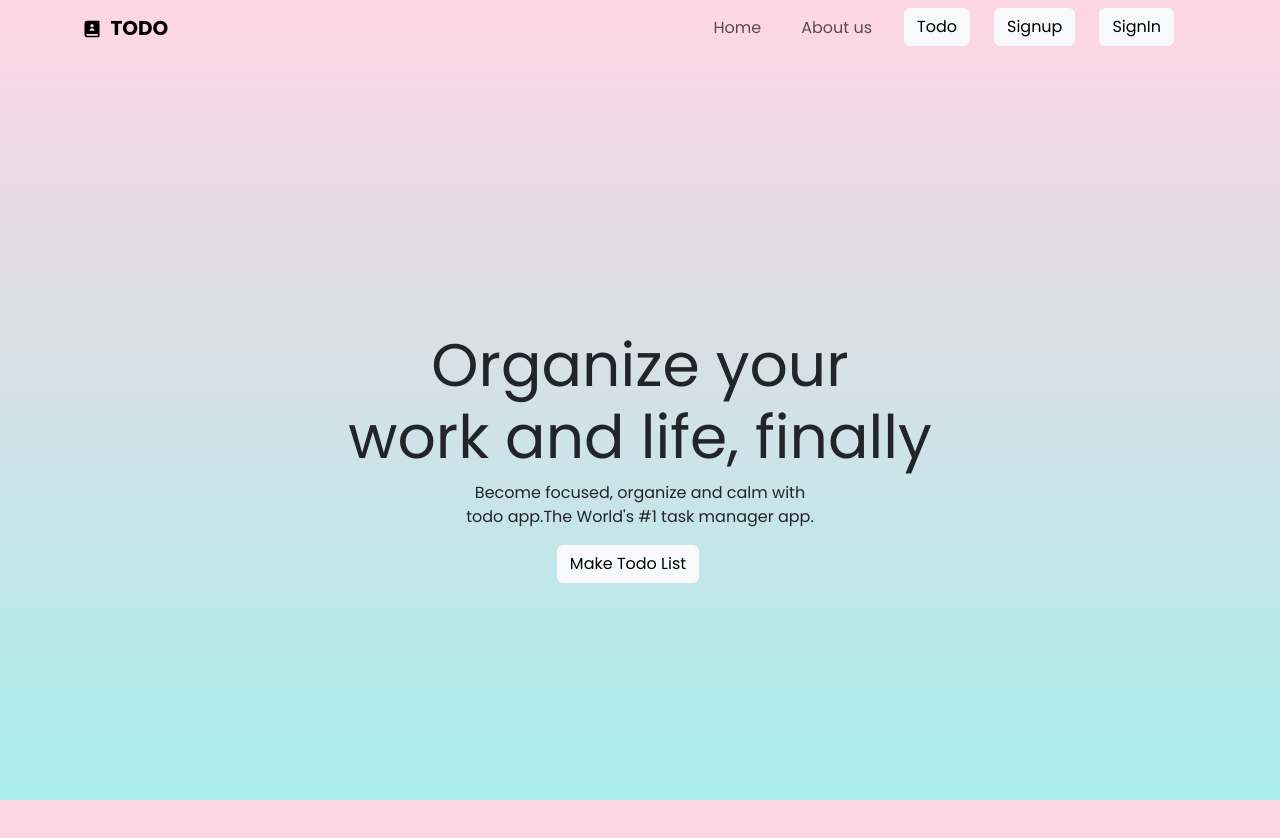
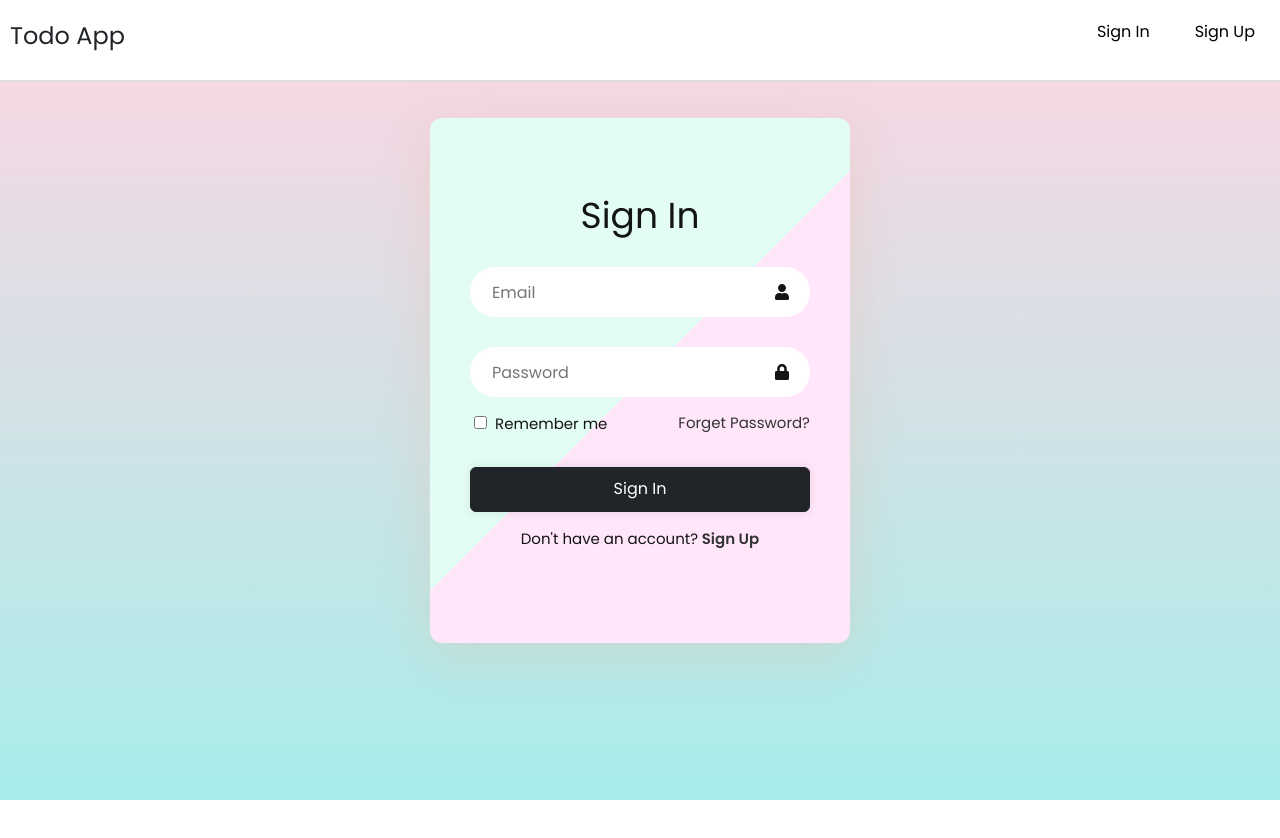
Before and after one commit to nidhipatel58/curd-project, a React (Create React App) app in the folder frontend/: page / in a window 1280 px wide. Shown: the top 838 px of the page. After the commit the page ends 800 px from the top, so only its background shows below. Built offline with nearby package versions, Linux system fonts and the light colour scheme.

Commit message:
Dashboard ui changes

```diff
--- a/frontend/src/App.js
+++ b/frontend/src/App.js
@@ -1,33 +1,26 @@
-import { Routes, Route } from "react-router-dom";
+import { useState, useEffect } from "react";
 import "./App.css";
-import "./index.css";
+import Navbar from "./Components/Navbar/Navbar";
 import Login from "./Components/Login/login";
 import Signup from "./Components/Signup/signup";
-import { Navbar } from "./Components/Navbar/Navbar";
-// import Todo from "./Components/Todo/Todo";
-import Todo from "./Components/Todo/Todo.component";
-// import { useEffect } from "react";
-// import { useDispatch } from "react-redux";
-// import { authActions } from "./store";
 
 function App() {
-  // let dispatch = useDispatch();
-  // useEffect(() => {
-  // console.log(localStorage.getItem("id"));
-  // let id = localStorage.getItem("id");
-  // if (id) {
-  //   dispatch(authActions.login());
-  // }
-  // });
+  const [isLoggedIn, setIsLoggedIn] = useState(false);
+  const [showAuthPage, setShowAuthPage] = useState("login"); // Default to login
+
+  useEffect(() => {
+    setIsLoggedIn(localStorage.getItem("isLoggedIn") === "true");
+  }, []);
 
   return (
     <div className="App">
-      <Routes>
-        <Route path="/" element={<Navbar />}></Route>
-        <Route path="/login" element={<Login />}></Route>
-        <Route path="/signup" element={<Signup />}></Route>
-        <Route path="/todo" element={<Todo />}></Route>
-      </Routes>
+      <Navbar isLoggedIn={isLoggedIn} setShowAuthPage={setShowAuthPage} setIsLoggedIn={setIsLoggedIn} />
+
+      <div className="container">
+        {/* Show Sign In or Sign Up below Navbar when not logged in */}
+        {!isLoggedIn && showAuthPage === "login" && <Login setIsLoggedIn={setIsLoggedIn} setShowAuthPage={setShowAuthPage} />}
+        {!isLoggedIn && showAuthPage === "signup" && <Signup setIsLoggedIn={setIsLoggedIn} setShowAuthPage={setShowAuthPage} />}
+      </div>
     </div>
   );
 }
--- a/frontend/src/Components/Login/login.jsx
+++ b/frontend/src/Components/Login/login.jsx
@@ -2,51 +2,39 @@ import React, { useState } from "react";
 import { Link, useNavigate } from "react-router-dom";
 import "./login.css";
 import { FaUser, FaLock } from "react-icons/fa";
-import axios from "axios";
-import { handleError, handleSuccess } from "../../utils/utils";
 import { ToastContainer } from "react-toastify";
 import ButtonComponent from "../Button/Button.component";
 import { useDispatch } from "react-redux";
 import { authActions } from "../../store";
 
-function Login() {
-  let [email, setEmail] = useState("");
-  let [password, setPassword] = useState("");
+function Login({ setIsLoggedIn }) {
+  const [email, setEmail] = useState("");
+  const [password, setPassword] = useState("");
   const navigate = useNavigate();
   const dispatch = useDispatch();
 
-  let handleSubmit = async (e) => {
-    e.preventDefault(); // Prevent from page refresh
-    try {
-      let response = await axios.post("http://localhost:3003/api/user/login", {
-        email,
-        password,
-      });
+  // Handle Login Submit
+  const handleSubmit = (e) => {
+    e.preventDefault();
 
-      handleSuccess("Login Successfull!");
-      setTimeout(() => {
-        navigate("/todo");
-      }, 1000);
+    // Simulate successful login (Without API)
+    localStorage.setItem("isLoggedIn", "true");
+    dispatch(authActions.login()); // Update Redux Store
+    setIsLoggedIn(true); // Update Local State
 
-      console.log(response.data);
-      localStorage.setItem("token", response.data.token);
-      localStorage.setItem("id", response.data.user.id);
-      dispatch(authActions.login());
-    } catch (err) {
-      handleError(err.message);
-    }
+    navigate("/todo"); // Redirect to ToDo Page
   };
 
   return (
     <div className="wrapper">
       <div className="form-box login">
         <form onSubmit={handleSubmit}>
-          <h1>SignIn</h1>
+          <h1>Sign In</h1>
           <div className="input-box">
             <input
-              type="text"
-              placeholder="Email:"
-              required
+              type="email"
+              placeholder="Email"
+              value={email}
               onChange={(e) => setEmail(e.target.value)}
             />
             <FaUser className="icon" />
@@ -54,8 +42,8 @@ function Login() {
           <div className="input-box">
             <input
               type="password"
-              placeholder="Password:"
-              required
+              placeholder="Password"
+              value={password}
               onChange={(e) => setPassword(e.target.value)}
             />
             <FaLock className="icon" />
@@ -64,18 +52,18 @@ function Login() {
             <label>
               <input type="checkbox" /> Remember me
             </label>
-            <a> Forget Password</a>
+            <a href="#">Forget Password?</a>
           </div>
           <ButtonComponent
             type="submit"
-            text="SignIn"
+            text="Sign In"
             className="w-100 mt-3"
-            variant="outline-light"
+            variant="dark"
           />
           <div className="register-link">
             <p>
               Don't have an account?
-              <Link to="/signup"> Signup</Link>
+              <Link to="/signup"> Sign Up</Link>
             </p>
           </div>
         </form>
--- a/frontend/src/Components/Navbar/Navbar.css
+++ b/frontend/src/Components/Navbar/Navbar.css
@@ -46,3 +46,108 @@
 .home h1 {
   font-size: 60px;
 }
+
+
+/* Navbar Styling */
+.navbar {
+  background-color: white;
+  padding: 10px 10px 10px 10px;
+  border-bottom: 2px solid #ddd;
+  position: fixed;
+  width: 100%;
+  top: 0;
+  left: 0;
+  z-index: 1000;
+}
+
+.container {
+  display: flex;
+  justify-content: space-between;
+  align-items: center;
+  max-width: 1200px;
+  margin: 0 auto;
+}
+
+.logo {
+  font-size: 24px;
+  font-weight: bold;
+}
+
+.nav-links {
+  list-style: none;
+  display: flex;
+  gap: 15px;
+}
+
+.nav-links li {
+  display: inline-block;
+}
+
+.nav-links button {
+  background: none;
+  border: none;
+  font-size: 16px;
+  cursor: pointer;
+  padding: 10px 15px;
+  border-radius: 5px;
+}
+
+.nav-links button:hover {
+  background: #f0f0f0;
+}
+
+/* Profile Dropdown */
+.profile-dropdown {
+  position: relative;
+}
+
+.dropdown-menu {
+  position: absolute;
+  right: 0;
+  top: 60px; /* Add margin from the top */
+  background: white;
+  border-radius: 5px;
+  box-shadow: 0 2px 10px rgba(0, 0, 0, 0.2);
+  padding: 10px;
+  display: flex;
+  flex-direction: column;
+  z-index: 1000; /* Ensure it appears above other elements */
+}
+
+.dropdown-menu button {
+  background: none;
+  border: none;
+  padding: 8px 12px;
+  width: 100%;
+  text-align: left;
+  cursor: pointer;
+}
+
+.dropdown-menu button:hover {
+  background: #f0f0f0;
+}
+
+/* Page Content with Space */
+.page-content {
+  margin-top: 80px; /* Push content below fixed navbar */
+  padding: 20px;
+  min-height: 100vh; /* Ensure scrolling */
+}
+
+
+.profile-btn {
+  background: none;
+  border: none;
+  cursor: pointer;
+}
+
+.profile-img {
+  width: 40px;
+  height: 40px;
+  border-radius: 50%;
+  object-fit: cover;
+}
+
+.profile-dropdown {
+  position: relative;
+}
--- a/frontend/src/Components/Navbar/Navbar.jsx
+++ b/frontend/src/Components/Navbar/Navbar.jsx
@@ -1,114 +1,45 @@
-import React from "react";
-import ButtonComponent from "../Button/Button.component";
+import { useState } from "react";
+import { Link } from "react-router-dom";
 import "./Navbar.css";
-import { RiContactsBook2Fill } from "react-icons/ri";
-import { useSelector } from "react-redux";
-import { useDispatch } from "react-redux";
-import { authActions } from "../../store";
+import profileImg from "../../assets/profile.png"; // Add a default profile image
 
-export const Navbar = () => {
-  let isLoggedIn = useSelector((state) => state.isLoggedIn);
-  console.log(isLoggedIn);
-  let dispatch = useDispatch();
-  let logout = () => {
-    localStorage.clear("id");
-    localStorage.clear("Token");
-    dispatch(authActions.logout());
+const Navbar = ({ isLoggedIn, setShowAuthPage, setIsLoggedIn }) => {
+  const [showDropdown, setShowDropdown] = useState(false);
+
+  const handleLogout = () => {
+    localStorage.removeItem("isLoggedIn");
+    setIsLoggedIn(false);
   };
 
   return (
-    <div>
-      <nav className="navbar navbar-expand-lg">
-        <div className="container">
-          <a className="navbar-brand" href="#">
-            <b>
-              <RiContactsBook2Fill />
-              &nbsp; TODO
-            </b>
-          </a>
-          <button
-            className="navbar-toggler"
-            type="button"
-            data-bs-toggle="collapse"
-            data-bs-target="#navbarSupportedContent"
-            aria-controls="navbarSupportedContent"
-            aria-expanded="false"
-            aria-label="Toggle navigation"
-          >
-            <span className="navbar-toggler-icon"></span>
-          </button>
-          <div className="collapse navbar-collapse" id="navbarSupportedContent">
-            <ul className="navbar-nav ms-auto mb-2 mb-lg-0">
-              <li className="nav-item me-4">
-                <a className="nav-link" aria-current="page" href="#">
-                  Home
-                </a>
+    <nav className="navbar">
+      <h4>Todo App</h4>
+      <ul className="nav-links">
+        {!isLoggedIn ? (
+          <>
+            <li>
+              <button onClick={() => setShowAuthPage("login")}>Sign In</button>
             </li>
-              <li className="nav-item me-4">
-                <a className="nav-link" aria-current="page" href="#">
-                  About us
-                </a>
-              </li>
-              <li className="nav-item">
-                <ButtonComponent
-                  text="Todo"
-                  variant="light"
-                  className="me-4"
-                  navigate="/todo"
-                />
-              </li>
-              {!isLoggedIn && (
-                <>
-                  {" "}
-                  <li className="nav-item">
-                    <ButtonComponent
-                      text="Signup"
-                      variant="light"
-                      className="me-4"
-                      navigate="/signup"
-                    />
-                  </li>
-                  <li className="nav-item">
-                    <ButtonComponent
-                      className="me-4 "
-                      text="SignIn"
-                      variant="light"
-                      navigate="/login"
-                    />
+            <li>
+              <button onClick={() => setShowAuthPage("signup")}>Sign Up</button>
             </li>
           </>
+        ) : (
+          <li className="profile-dropdown">
+            <button className="profile-btn" onClick={() => setShowDropdown(!showDropdown)}>
+              <img src={profileImg} alt="Profile" className="profile-img" />
+            </button>
+            {showDropdown && (
+              <div className="dropdown-menu">
+                <button >My Account</button>
+                <button onClick={handleLogout}>Logout</button>
+              </div>
             )}
-              {isLoggedIn && (
-                <li className="nav-item me-4">
-                  <ButtonComponent
-                    className="me-4 "
-                    text="Log Out"
-                    variant="light"
-                    onClick={logout}
-                  />
           </li>
         )}
       </ul>
-          </div>
-        </div>
     </nav>
-      <div className="text-nav  align-items-center d-flex justify-content-center home">
-        <div className="container">
-          <h1>
-            Organize your <br /> work and life, finally
-          </h1>
-          <p className="mt-2">
-            Become focused, organize and calm with <br /> todo app.The World's
-            #1 task manager app.
-          </p>
-          <ButtonComponent
-            text="Make Todo List"
-            variant="light"
-            className="me-4"
-            navigate="/todo"
-          />
-        </div>
-      </div>
-    </div>
   );
 };
+
+export default Navbar;
```
Also changed, not shown: frontend/src/Components/Home/home.jsx (added, +10 -0 lines), frontend/src/Components/Layout/layout.jsx (added, +15 -0 lines), frontend/src/assets/profile.png (added). Lines whose indentation alone changed are shown as unchanged.
